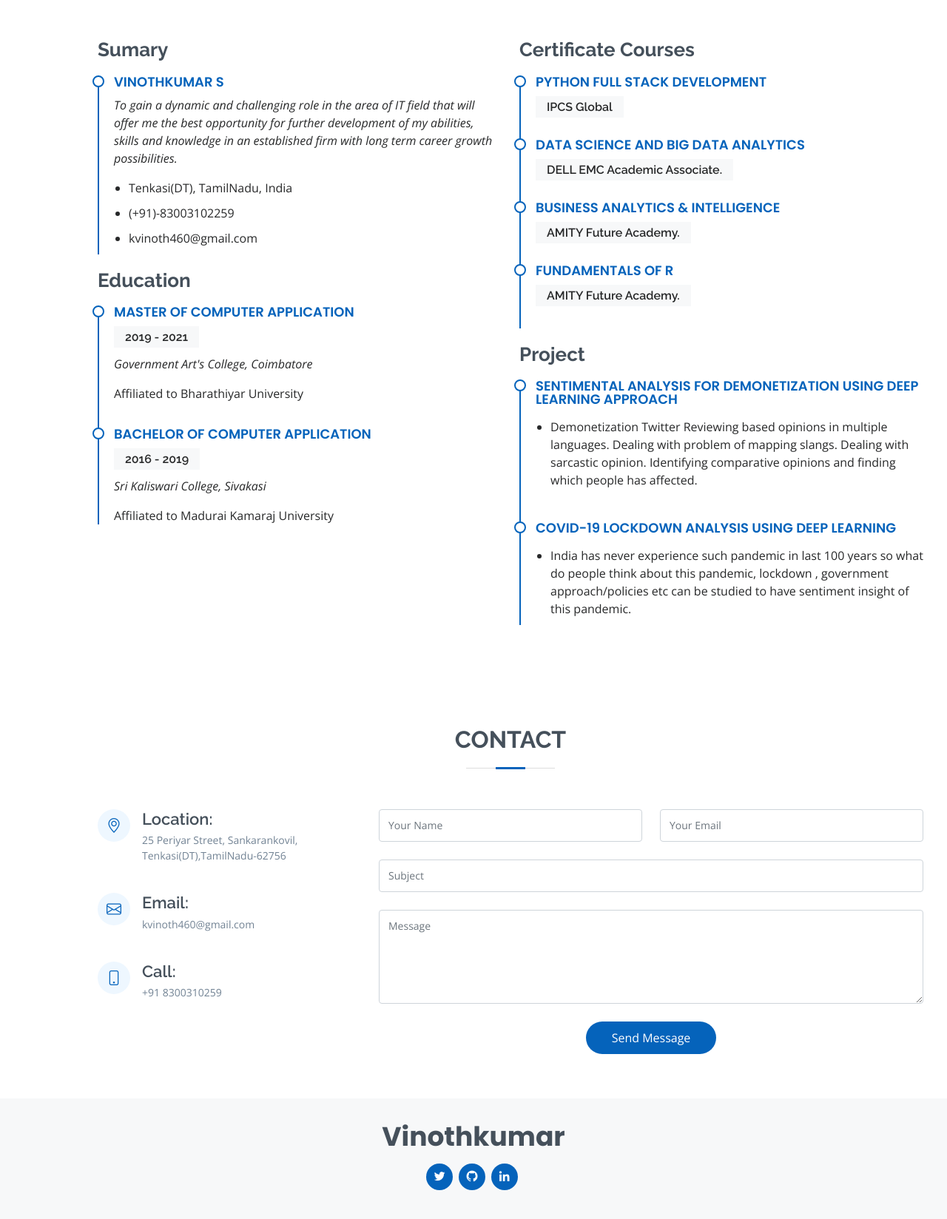
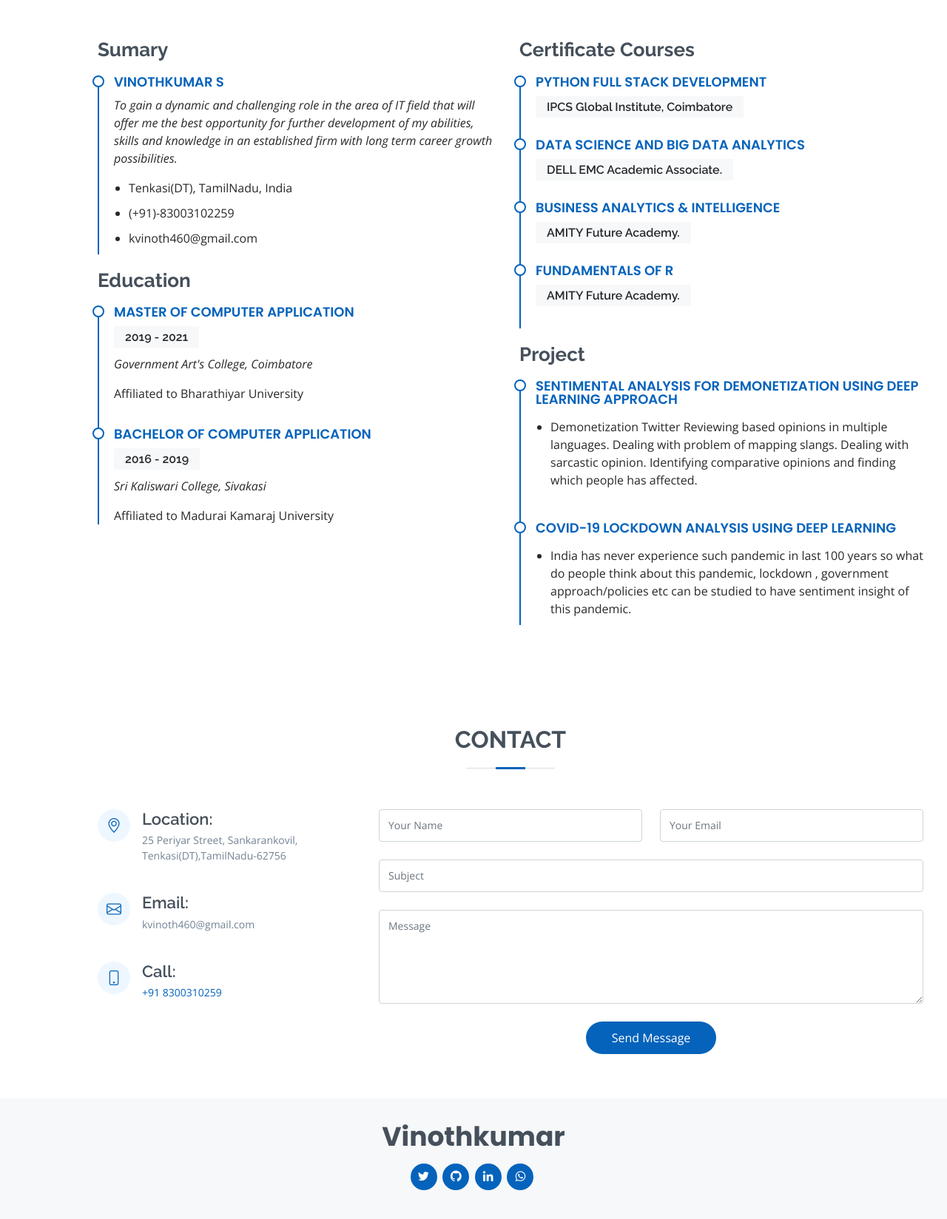
Before and after one commit to vinothsankar/vk, a plain HTML site: page index.html in a window 1280 px wide. Shown: the part 2040-3688 px from the top of the page at 74% size. Drawn offline with nearby package versions, Linux system fonts and the light colour scheme.

Commit message:
Add files via upload

```diff
--- a/index.html
+++ b/index.html
@@ -12,6 +12,9 @@
   <!-- Favicons -->
   <link href="assets/img/favicon.png" rel="icon">
   <link href="assets/img/apple-touch-icon.png" rel="apple-touch-icon">
+
+  <link rel="stylesheet" href="https://cdnjs.cloudflare.com/ajax/libs/font-awesome/4.7.0/css/font-awesome.min.css">
+
 
   <!-- Google Fonts -->
   <link href="https://fonts.googleapis.com/css?family=Open+Sans:300,300i,400,400i,600,600i,700,700i|Raleway:300,300i,400,400i,500,500i,600,600i,700,700i|Poppins:300,300i,400,400i,500,500i,600,600i,700,700i" rel="stylesheet">
@@ -51,6 +54,7 @@
        <!--  <li><a href="#portfolio" class="nav-link scrollto"><i class="bx bx-book-content"></i> <span>Portfolio</span></a></li> -->
         <!-- <li><a href="#services" class="nav-link scrollto"><i class="bx bx-server"></i> <span>Services</span></a></li> -->
         <li><a href="#contact" class="nav-link scrollto"><i class="bx bx-envelope"></i> <span>Contact</span></a></li>
+        <!-- <li><a href="#contact" class="nav-link scrollto"><i class="bx bx-download"></i> <span>surya Resume</span></a></li> -->
       </ul>
     </nav><!-- .nav-menu -->
 
@@ -261,7 +265,7 @@
 
             <div class="resume-item">
               <h4>Python Full Stack Development</h4>
-              <h5>IPCS Global</h5>
+              <h5>IPCS Global Institute, Coimbatore</h5>
             </div>
 
             <div class="resume-item">
@@ -306,6 +310,11 @@ insight of this pandemic.</li>
         </div>
 
       </div>
+
+     <!--  <div class="downl" >
+      <a href="H:\Myportfolio\resume\vinoth resume.pdf" download>MY Resume <i class="fa fa-download"></i></a>  </div> -->
+  <!--     <input type="submit" class="download" onclick="dow()">Download Resume <i class="fa fa-download"></i></input> -->
+
     </section>
     <!-- End Resume Section -->
 
@@ -336,7 +345,7 @@ insight of this pandemic.</li>
               <div class="phone">
                 <i class="bi bi-phone"></i>
                 <h4>Call:</h4>
-                <p>+91 8300310259</p>
+                <p><a href="tel:8300310259">+91 8300310259</a></p>
               </div>
 
             </div>
@@ -389,6 +398,7 @@ insight of this pandemic.</li>
         <a href="https://twitter.com/vinoth460" target="_blank" class="twitter"><i class="bx bxl-twitter"></i></a>
         <a href="https://github.com/vinothsankar?tab=repositories" target="_blank" class="facebook"><i class="bx bxl-github"></i></a>
         <a href="https://www.linkedin.com/in/vinoth-kumar-874731173" target="_blank" class="linkedin"><i class="bx bxl-linkedin"></i></a>
+        <a href="https://web.whatsapp.com/send?phone=918300310259&text&app_absent=0" target="_blank" class="linkedin"><i class="bx bxl-whatsapp"></i></a>
 
       </div>
       <!-- <div class="copyright">
@@ -401,7 +411,10 @@ insight of this pandemic.</li>
   </footer><!-- End Footer -->
 
   <div id="preloader"></div>
-  <a href="#" class="back-to-top d-flex align-items-center justify-content-center"><i class="bi bi-arrow-up-short"></i></a>
+ <a href="#" class="back-to-top d-flex align-items-center justify-content-center"><i class="bi bi-arrow-up-short"></i></a>
+
+   <!--  <a href="https://web.whatsapp.com/send?phone=918300310259&text&app_absent=0" class="back-to-top d-flex align-items-center justify-content-center"><i class="bi bi-whatsapp"></i></a> -->
+
 
   <!-- Vendor JS Files -->
   <script src="assets/vendor/purecounter/purecounter.js"></script>
```
Also changed, not shown: 1 other file.
